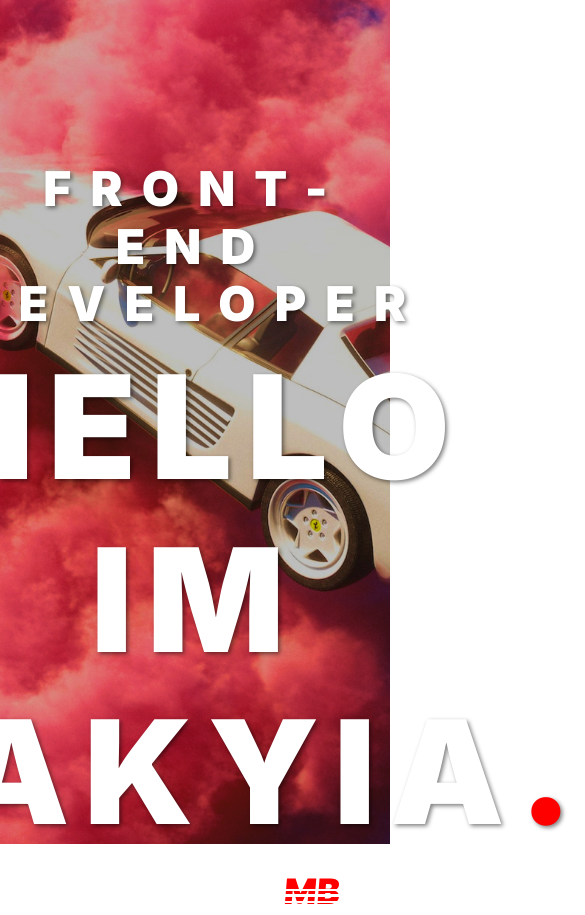
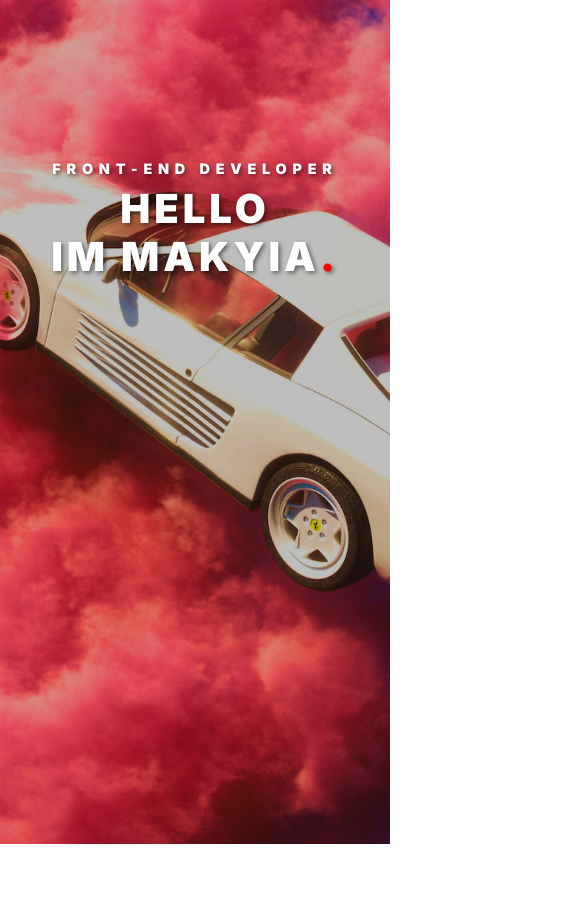
Before and after one commit to makyiabonner/portfolio, a Next.js app: page / in a window 390 px wide. Shown: the whole page, 585 px wide, since content can reach past the window. After the commit the page ends 844 px from the top, so only its background shows below. Built offline with nearby package versions, Linux system fonts and the light colour scheme.

Commit message:
font responsive

```diff
--- a/src/components/NewNav/newNav.js
+++ b/src/components/NewNav/newNav.js
@@ -10,12 +10,17 @@ const NewNav = React.forwardRef((props) => {
         <>
             <nav className={styles.nav}>
                 <ul className={styles.nav_list}>
+                    <Link className={styles.link} href='/'>
                         <li>
                             <h5 className={styles.nav_list_item}>WORKS.</h5>
                         </li>
+                    </Link>
+                    <Link className={styles.link} href='/'>
                         <li>
                             <h5 className={styles.nav_list_item}>CONTACT.</h5>
                         </li>
+                    </Link>
+                    <Link className={styles.link} href='/'>
                         <li>
                             <svg width="56" height="42" viewBox="0 0 56 42" fill="none" xmlns="http://www.w3.org/2000/svg">
                                 <mask id="mask0_2_57" maskUnits="userSpaceOnUse" x="0" y="8" width="56" height="26">
@@ -29,12 +34,17 @@ const NewNav = React.forwardRef((props) => {
                                 </g>
                             </svg>
                         </li>
+                    </Link>
+                    <Link className={styles.link} href='/'>
                         <li>
                             <h5 className={styles.nav_list_item}>SKILLS.</h5>
                         </li>
+                    </Link>
+                    <Link className={styles.link} href='/'>
                         <li>
                             <h5 className={styles.nav_list_item}>ABOUT ME.</h5>
                         </li>
+                    </Link>
                 </ul>
             <div className='d-none'>
                 <ul className={styles.list}>
--- a/src/components/NewNav/newNav.module.scss
+++ b/src/components/NewNav/newNav.module.scss
@@ -1,6 +1,7 @@
 @import '../../styles/variables.scss';
 
 .nav{
+  display: none;
   background-color: transparent;
 }
 .nav_list{
@@ -18,3 +19,6 @@
   font-family: 'Inter', sans-serif;
   font-style: italic;
 }
+.link{
+  text-decoration: none;
+}
--- a/src/pages/index.js
+++ b/src/pages/index.js
@@ -16,9 +16,7 @@ export default function Home() {
       <section className={styles.home}>
         <div className={styles.hero}>
           <h3 className={styles.small_title}>FRONT-END DEVELOPER</h3>
-          <h1 className={styles.big_title}>HELLO<br></br>IM MAKYIA
-            <h1 className={styles.big_title} style={{color:'#FF0000', display:'inline'}}>.</h1>
-          </h1>
+          <h1 className={styles.big_title}>HELLO<br></br>IM MAKYIA</h1>
         </div>
         <div className={styles.nav}>
           <NewNav theme='#FF0000'/>
--- a/src/styles/Home.module.scss
+++ b/src/styles/Home.module.scss
@@ -26,10 +26,14 @@
   text-shadow: 2px 2px 4px rgba(0, 0, 0, 0.5);
 }
 .small_title{
-  font-size: 3em;
+  font-size: clamp(.9rem,3vw,3rem);
   letter-spacing: .4em;
 }
 .big_title{
-  font-size: 9rem;
+  font-size: clamp(2.5rem,8vw,9rem);
   letter-spacing: .1em;
 }
+.big_title::after {
+  content: '.';
+  color: red;
+}
```
Lines whose indentation alone changed are shown as unchanged.
